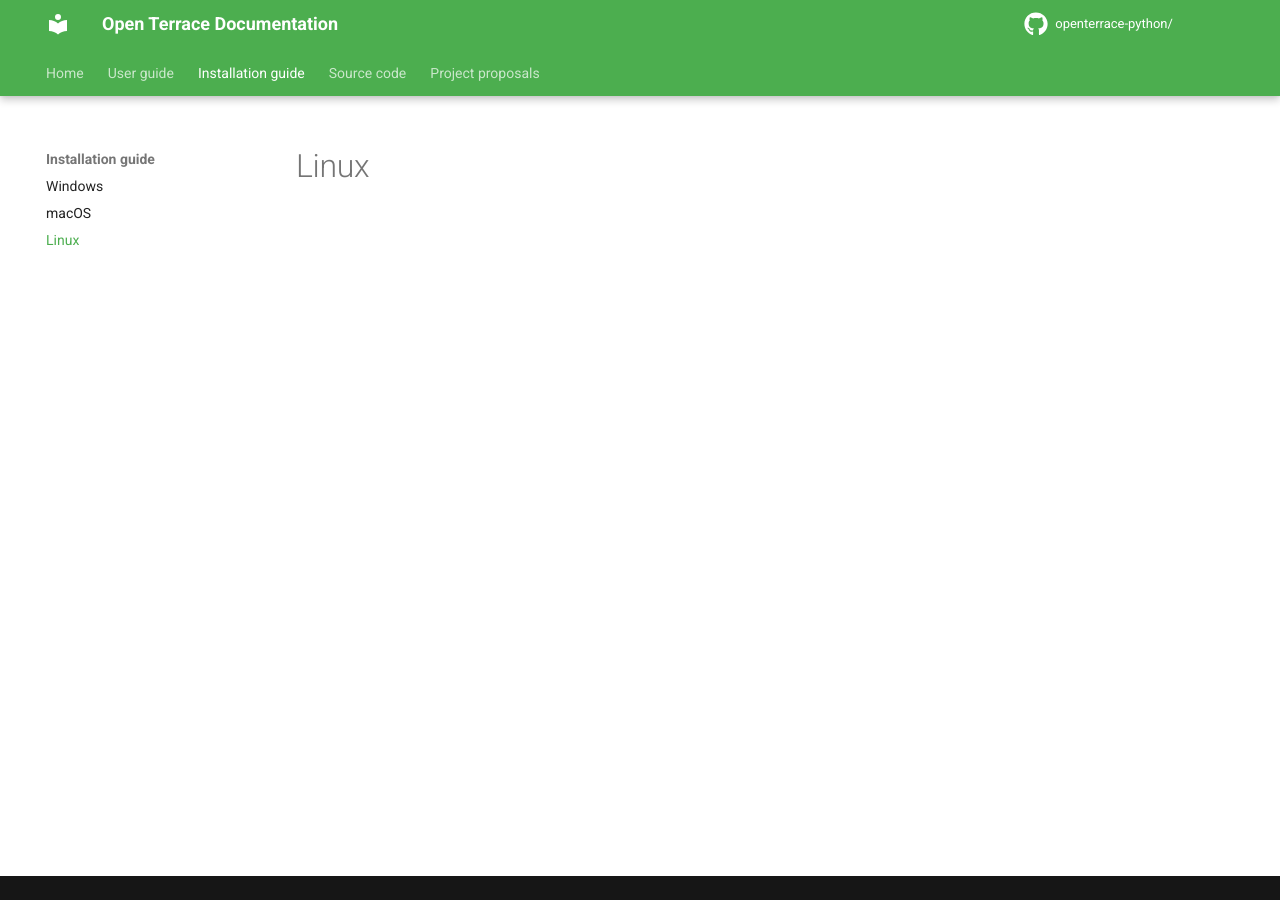
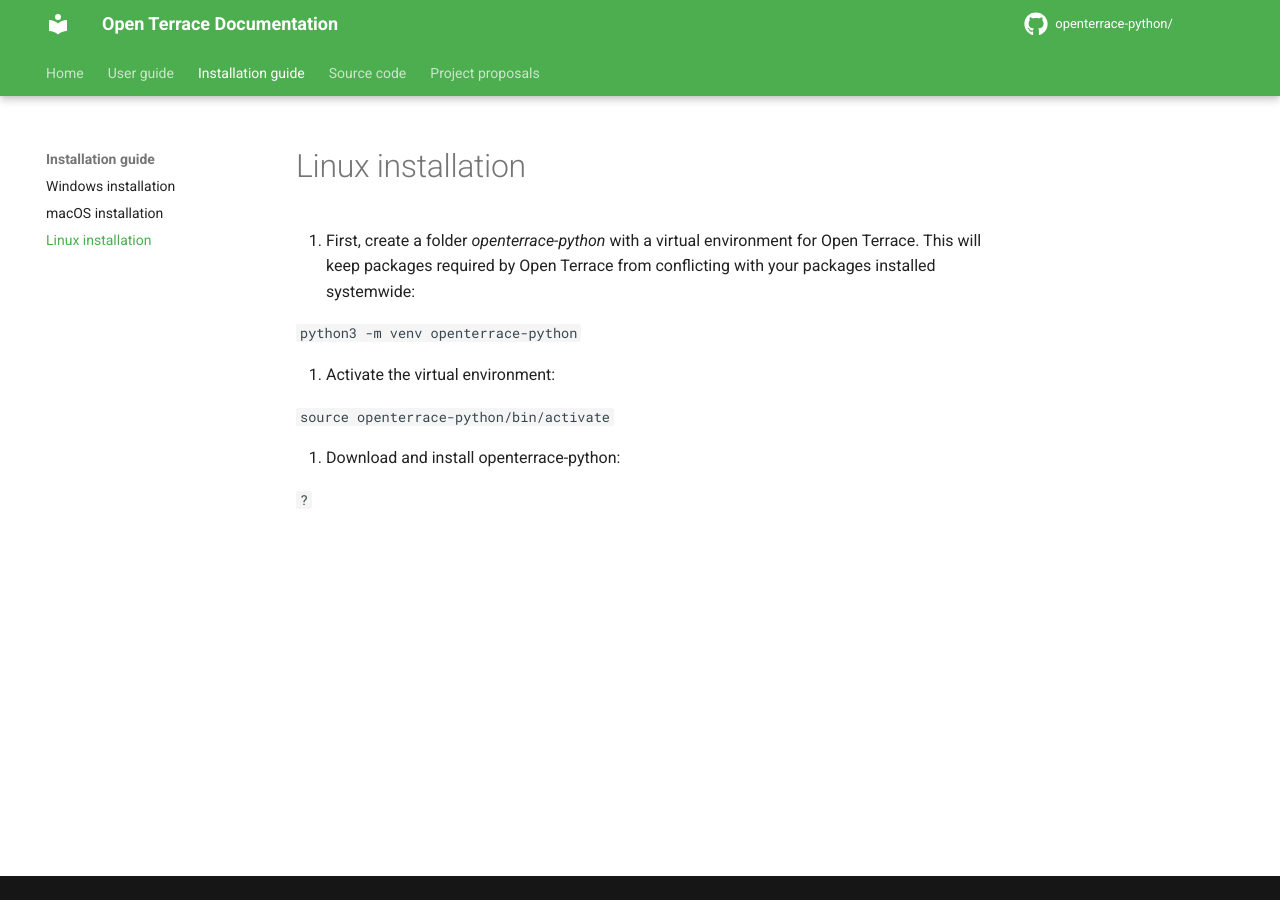
Before and after one commit to OpenTerrace/openterrace-python, an MkDocs documentation site: the page built from docs/installation/linux.md, in a window 1280 px wide. Built offline with MkDocs 1.6.1 and Material for MkDocs 9.7.7, drawn with Linux system fonts in a browser that asks for light colours; comment, search, counter and statistics services are not loaded.

```diff
--- a/docs/installation/linux.md
+++ b/docs/installation/linux.md
@@ -1 +1,13 @@
-# Linux
+# Linux installation
+
+1. First, create a folder *openterrace-python* with a virtual environment for Open Terrace. This will keep packages required by Open Terrace from conflicting with your packages installed systemwide:
+
+<code>python3 -m venv openterrace-python </code>
+
+2. Activate the virtual environment:
+
+<code>source openterrace-python/bin/activate</code>
+
+3. Download and install openterrace-python:
+
+<code>?</code>
--- a/docs/installation/macos.md
+++ b/docs/installation/macos.md
@@ -1 +1 @@
-# macOS
+# macOS installation
--- a/docs/installation/windows.md
+++ b/docs/installation/windows.md
@@ -1 +1 @@
-# Windows
+# Windows installation
--- a/docs/overrides/home.html
+++ b/docs/overrides/home.html
@@ -37,7 +37,7 @@
     }
 
     .tx-hero__image{
-        width:35rem;
+        width:30rem;
         height:18rem;
         order:1;
         padding-right: 2.5rem;
--- a/mkdocs.yml
+++ b/mkdocs.yml
@@ -61,6 +61,7 @@
       - installation/linux.md
   - Source code:
       - source-code/properties-reference.md
+      - source-code/tank_models-reference.md
       - source-code/particle_models-reference.md
   - Project proposals:
     - project-proposals/index.md
```
Also changed, not shown: 3 other files.
